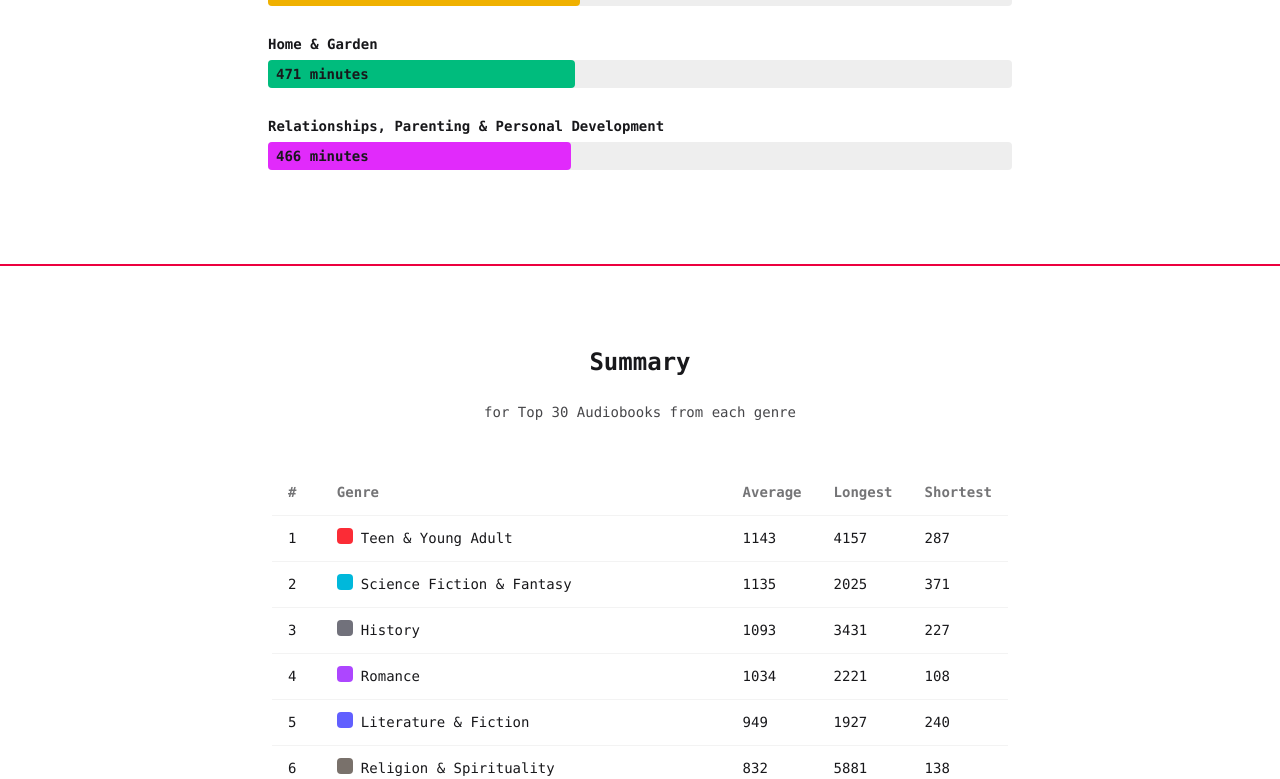
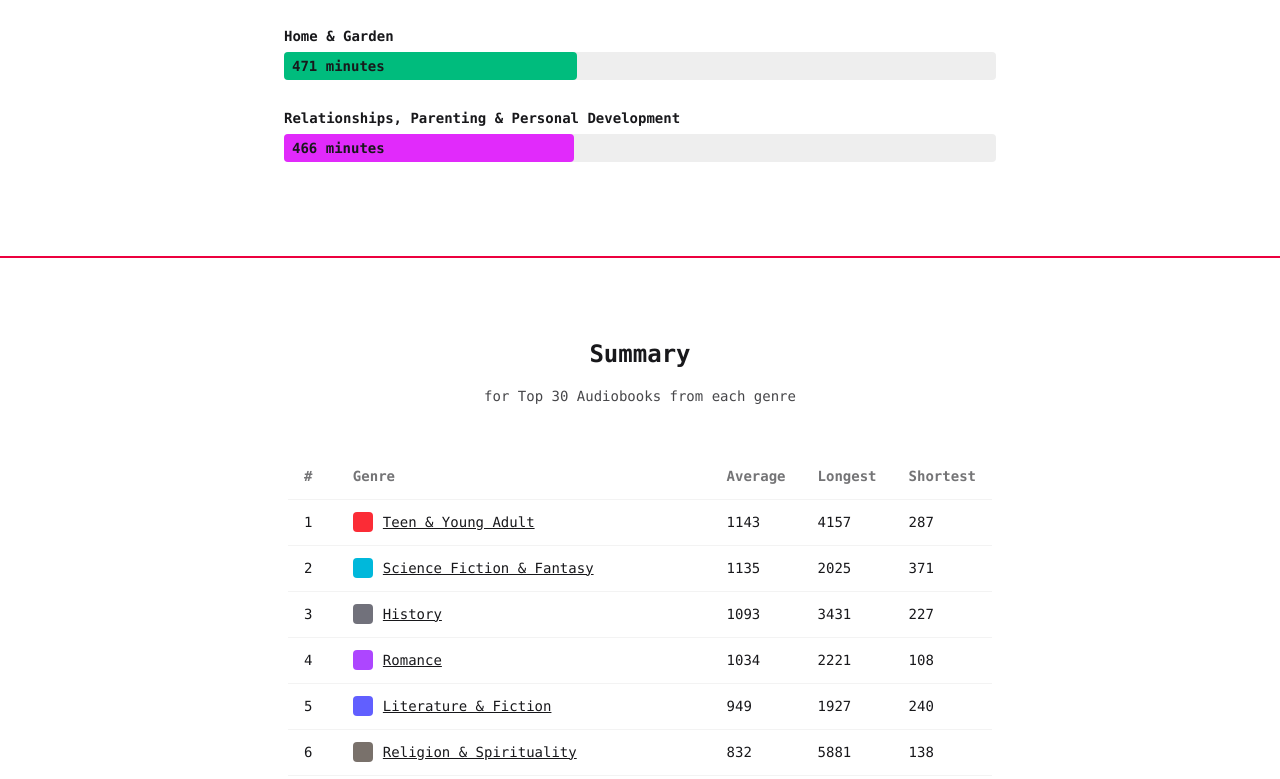
Before and after one commit to iaseth/data-is-beautiful, a SvelteKit app in the folder sv-master/: page /audible in a window 1280 px wide. Shown: the part 2018-2797 px from the top of the page. Built offline with nearby package versions, Linux system fonts and the light colour scheme.

Commit message:
Added sectional links

```diff
--- a/sv-master/src/app.css
+++ b/sv-master/src/app.css
@@ -7,7 +7,11 @@
 	themes: all;
 }
 
-.container { @apply max-w-5xl mx-auto px-4; }
+.container-sm { @apply max-w-xl mx-auto px-4; }
+
+.container { @apply max-w-3xl mx-auto px-4; }
+
+.container-bg { @apply max-w-5xl mx-auto px-4; }
 
 .bg-odd-even { @apply bg-base-100 even:bg-base-300; }
 
--- /dev/null
+++ b/sv-master/src/lib/utils/index.ts
@@ -0,0 +1,2 @@
+
+export * from "./utils";
--- /dev/null
+++ b/sv-master/src/lib/utils/utils.ts
@@ -0,0 +1,11 @@
+
+
+
+export function toGoodId(input: string): string {
+	return input
+		.toLowerCase()
+		.replace(/&/g, 'and')                 // replace & with 'and'
+		.replace(/['"]/g, '')                 // remove apostrophes and quotes
+		.replace(/[^a-z0-9]+/g, '-')          // replace non-alphanumeric sequences with hyphen
+		.replace(/^-+|-+$/g, '')              // trim leading/trailing hyphens
+}
--- a/sv-master/src/routes/audible/+page.svelte
+++ b/sv-master/src/routes/audible/+page.svelte
@@ -5,6 +5,7 @@
 	import { getCategories } from "./data";
 	import { getTailwindBgClass } from "./colors";
 	import AudibleHeader from "./AudibleHeader.svelte";
+	import { toGoodId } from "$lib/utils";
 
 	const cats = getCategories();
 	const maxAverage = Math.max(...cats.map(c => c.average ?? 0));
@@ -17,7 +18,7 @@
 </svelte:head>
 
 <section class="add-bottom-border font-mono">
-	<section class="max-w-3xl mx-auto py-8 pb-20">
+	<section class="container py-8 pb-20">
 		<AudibleHeader title="Average Duration"
 			subtitle="for Top 30 Audiobooks from each genre"
 			scale={maxAverage} />
@@ -34,7 +35,7 @@
 </section>
 
 <section class="add-bottom-border font-mono">
-	<section class="max-w-3xl mx-auto py-8 pb-20">
+	<section class="container py-8 pb-20">
 		<AudibleHeader title="Summary"
 			subtitle="for Top 30 Audiobooks from each genre" />
 
@@ -53,9 +54,11 @@
 					{#each cats as cat, i}
 						<tr>
 							<td>{i+1}</td>
-							<td class="flex">
-								<div class={["size-4 mr-2 rounded", getTailwindBgClass(cat.title)]}></div>
-								<div>{cat.title}</div>
+							<td>
+								<a class="flex items-center link" href={`#${toGoodId(cat.title)}`}>
+									<div class={["p-2.5 mr-2.5 rounded", getTailwindBgClass(cat.title)]}></div>
+									<div>{cat.title}</div>
+								</a>
 							</td>
 							<td>{cat.average ?? 0}</td>
 							<td>{cat.data.bestsellers[0].minutes}</td>
@@ -70,7 +73,7 @@
 
 
 <section class="add-bottom-border font-mono">
-	<section class="max-w-3xl mx-auto py-8 pb-20">
+	<section class="container py-8 pb-20">
 		<AudibleHeader title="Longest Audiobooks"
 			subtitle="Among Top 30 Audiobooks from each genre"
 			scale={maxLongest} />
@@ -88,7 +91,7 @@
 </section>
 
 <section class="add-bottom-border font-mono">
-	<section class="max-w-3xl mx-auto py-8 pb-20">
+	<section class="container py-8 pb-20">
 		<AudibleHeader title="Shortest Audiobooks"
 			subtitle="Among Top 30 Audiobooks from each genre"
 			scale={maxShortest} />
@@ -106,5 +109,5 @@
 </section>
 
 {#each cats as cat}
-	<BookCategoryFull {cat} max={maxAverage} />
+	<BookCategoryFull {cat} max={maxAverage} id={toGoodId(cat.title)} />
 {/each}
--- a/sv-master/src/routes/audible/AudibleHeader.svelte
+++ b/sv-master/src/routes/audible/AudibleHeader.svelte
@@ -10,7 +10,7 @@
 
 <header class="prose text-center mx-auto px-4 py-12">
 	<h2>{title}</h2>
-	<p class="text-sm">{subtitle}</p>
+	<p class="-mt-2 text-sm">{subtitle}</p>
 	{#if scale}
 		<p class="-mt-2 text-sm">Scale = {scale} minutes</p>
 	{/if}
--- a/sv-master/src/routes/audible/BookCategoryFull.svelte
+++ b/sv-master/src/routes/audible/BookCategoryFull.svelte
@@ -5,9 +5,10 @@ import type { BookCategoryDS } from "./data";
 
 	interface Props {
 		cat: BookCategoryDS;
-		max: number,
+		max: number;
+		id: string;
 	}
-	let { cat, max }: Props = $props();
+	let { cat, max, id }: Props = $props();
 	const bestsellers = $derived(cat.data.bestsellers);
 	let showCount = $state(5);
 
@@ -15,7 +16,7 @@ import type { BookCategoryDS } from "./data";
 	const showLess = () => showCount -= 5;
 </script>
 
-<section class="add-bottom-border">
+<section class="add-bottom-border" {id}>
 	<section class="max-w-5xl mx-auto px-4 py-8">
 		<AudibleHeader title={cat.title} subtitle="List of Audiobooks considered" />
 
```
